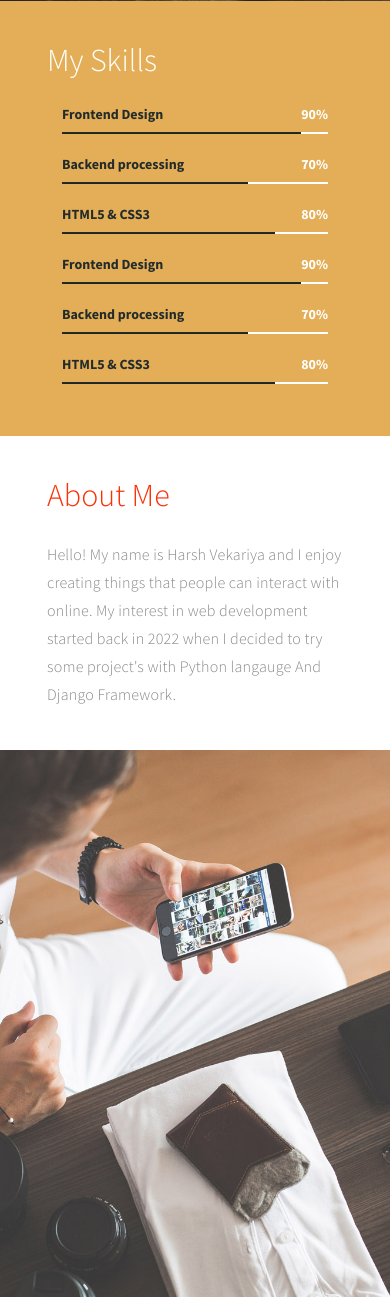
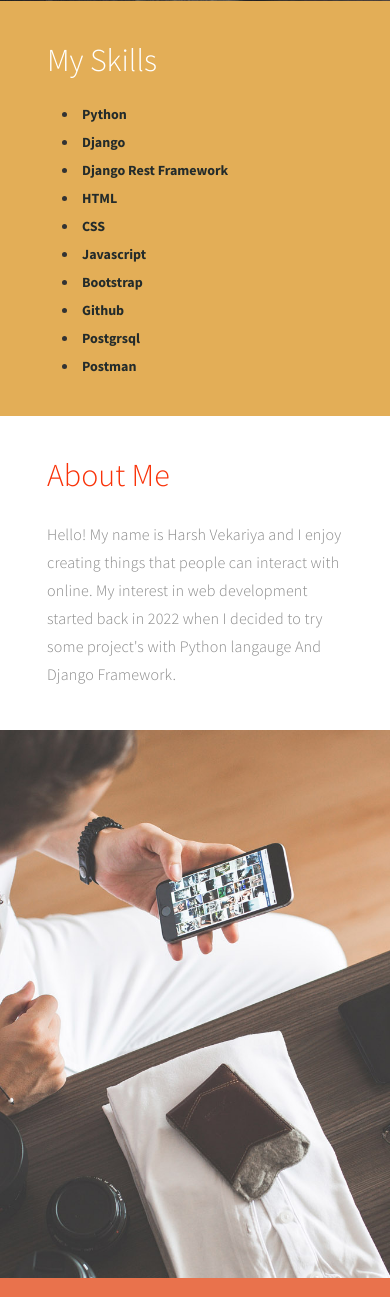
Before and after one commit to harshvekariya01/Harsh-Portfolio, a Django app: page / in a window 390 px wide. Shown: the part 1405-2702 px from the top of the page. Run offline with Django 4.2, Linux system fonts and the light colour scheme; some libraries are stand-ins or nearby versions.

Commit message:
new code add

```diff
--- a/Portfolio_app/templates/index.html
+++ b/Portfolio_app/templates/index.html
@@ -114,42 +114,83 @@ http://www.templatemo.com/tm-498-stimulus
                          </div>
 
                          <div class="col-md-6 col-sm-12 wow fadeInUp skills-thumb" data-wow-delay="1.6s">
-                         <strong>Frontend Design</strong>
-                              <span class="color-white pull-right">90%</span>
-                                   <div class="progress">
+                              <li>
+                         <strong>Python</strong>
+                              <span class="color-white pull-right"></span>
+                                   <div>
+                                        <div></div>
+                                   </div>
+                                   <!-- <div class="progress">
                                         <div class="progress-bar progress-bar-primary" role="progressbar" aria-valuenow="90" aria-valuemin="0" aria-valuemax="100" style="width : 90%;"></div>
+                                   </div> -->
+                                   </li>
+                                   <li>
+                         <strong>Django</strong>
+                              <span class="color-white pull-right"></span>
+
+                                   <div>
+                                        <div></div>
                                    </div>
+                              </li>
+                                   <li>
+                                   <strong>Django Rest Framework</strong>
+                                   <span class="color-white pull-right"></span>
 
-                         <strong>Backend processing</strong>
-                              <span class="color-white pull-right">70%</span>
-                                   <div class="progress">
-                                        <div class="progress-bar progress-bar-primary" role="progressbar" aria-valuenow="70" aria-valuemin="0" aria-valuemax="100" style="width : 70%;"></div>
-                                   </div>
-
-                         <strong>HTML5 & CSS3</strong>
-                              <span class="color-white pull-right">80%</span>
-                                   <div class="progress">
-                                        <div class="progress-bar progress-bar-primary" role="progressbar" aria-valuenow="80" aria-valuemin="0" aria-valuemax="100" style="width : 80%;"></div>
-                                   </div>
+                                        <div>
+                                             <div></div>
+                                        </div>
+                                   </li>
+                                        <li>
+                         <strong>HTML</strong>
+                              <span class="color-white pull-right"></span>
+                              <div>
+                                   <div></div>
+                              </div>
+                         </li>
+                              <li>
+                         <strong>CSS</strong>
+                              <span class="color-white pull-right"></span>
+                              <div>
+                                   <div></div>
+                              </div>
+                         </li>
                          </div>
                          <div class="col-md-6 col-sm-12 wow fadeInUp skills-thumb" data-wow-delay="1.6s">
-                              <strong>Frontend Design</strong>
-                                   <span class="color-white pull-right">90%</span>
-                                        <div class="progress">
-                                             <div class="progress-bar progress-bar-primary" role="progressbar" aria-valuenow="90" aria-valuemin="0" aria-valuemax="100" style="width : 90%;"></div>
-                                        </div>
-
-                              <strong>Backend processing</strong>
-                                   <span class="color-white pull-right">70%</span>
-                                        <div class="progress">
-                                             <div class="progress-bar progress-bar-primary" role="progressbar" aria-valuenow="70" aria-valuemin="0" aria-valuemax="100" style="width : 70%;"></div>
-                                        </div>
-
-                              <strong>HTML5 & CSS3</strong>
-                                   <span class="color-white pull-right">80%</span>
-                                        <div class="progress">
-                                             <div class="progress-bar progress-bar-primary" role="progressbar" aria-valuenow="80" aria-valuemin="0" aria-valuemax="100" style="width : 80%;"></div>
-                                        </div>
+                              <li>
+                              <strong>Javascript</strong>
+                                   <span class="color-white pull-right"></span>
+                                   <div>
+                                        <div></div>
+                                   </div>
+                              </li>
+                                   <li>
+                              <strong>Bootstrap</strong>
+                                   <span class="color-white pull-right"></span>
+                                   <div>
+                                        <div></div>
+                                   </div>
+                              </li>
+                                   <li>
+                              <strong>Github</strong>
+                                   <span class="color-white pull-right"></span>
+                                   <div>
+                                        <div></div>
+                                   </div>
+                              </li>
+                                   <li>
+                              <strong>Postgrsql</strong>
+                                   <span class="color-white pull-right"></span>
+                                   <div>
+                                        <div></div>
+                                   </div>
+                              </li>
+                                   <li>
+                                   <strong>Postman</strong>
+                                   <span class="color-white pull-right"></span>
+                                   <div>
+                                        <div></div>
+                                   </div>
+                              </li>
                               </div>
                     </div>
                </div>
@@ -321,15 +362,15 @@ http://www.templatemo.com/tm-498-stimulus
 
 <!-- Service Section -->
 
-<section id="service" class="parallax-section">
+<!-- <section id="service" class="parallax-section">
      <div class="container">
           <div class="row">
 
-               <div class="col-md-3 col-sm-6">
+               <div class="bg-dark col-md-3 col-sm-6">
                     <div class="wow fadeInUp color-white service-thumb" data-wow-delay="1.6s">
                          <i class="fa fa-paper-plane"></i>
                               <h3>Media Strategy</h3>
-                              <p class="color-white">Curabitur at pulvinar ante. Duis dui urna, faucibus eget felis eu, iaculis congue sem.</p>
+                              <p class="color-white">Curabitur at pulvinar ante. Duis dui urna, faucibus eget felis eu, iaculis congue sem iaculis..</p>
                     </div>
                </div>
 
@@ -349,17 +390,17 @@ http://www.templatemo.com/tm-498-stimulus
                     </div>
                </div>
 
-               <div class="bg-yellow col-md-3 col-sm-6">
-                    <div class="wow fadeInUp color-white service-thumb" data-wow-delay="0.8s">
+               <div class="bg-white col-md-3 col-sm-6">
+                    <div class="wow fadeInUp service-thumb" data-wow-delay="0.8s">
                          <i class="fa fa-desktop"></i>
                               <h3>Interface Design</h3>
-                              <p class="color-white">Phasellus vulputate tellus nec tortor varius elementum. Curabitur at pulvinar ante.</p>
+                              <p>Phasellus vulputate tellus nec tortor varius elementum. Curabitur at pulvinar ante.</p>
                     </div>
                </div>
 
           </div>
      </div>
-</section>
+</section> -->
 
 
 
```
